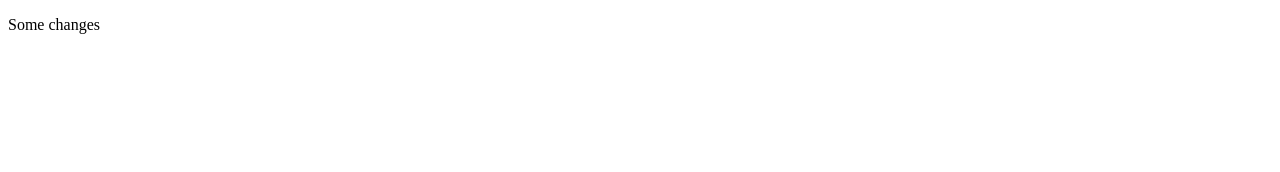
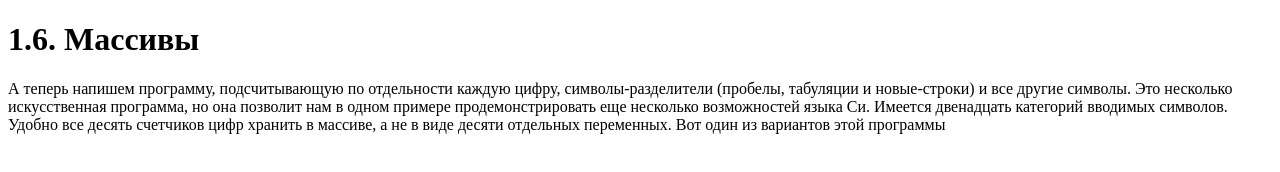
Before and after one commit to tiMorpheus/Cproject, a plain HTML site: page index.html in a window 1280 px wide. Drawn offline with Linux system fonts and the light colour scheme.

Commit message:
third commit

```diff
--- a/index.html
+++ b/index.html
@@ -5,8 +5,12 @@
 	<title>Document</title>
 </head>
 <body>
-
-	<p>Some changes</p>
+	<h1>1.6. Массивы</h1>
+	<p>А теперь напишем программу, подсчитывающую по отдельности каждую цифру, символы-разделители
+(пробелы, табуляции и новые-строки) и все другие символы. Это несколько искусственная программа, но она
+позволит нам в одном примере продемонстрировать еще несколько возможностей языка Си. Имеется
+двенадцать категорий вводимых символов. Удобно все десять счетчиков цифр хранить в массиве, а не в виде
+десяти отдельных переменных. Вот один из вариантов этой программы</p>
 
 
 </body>
```
